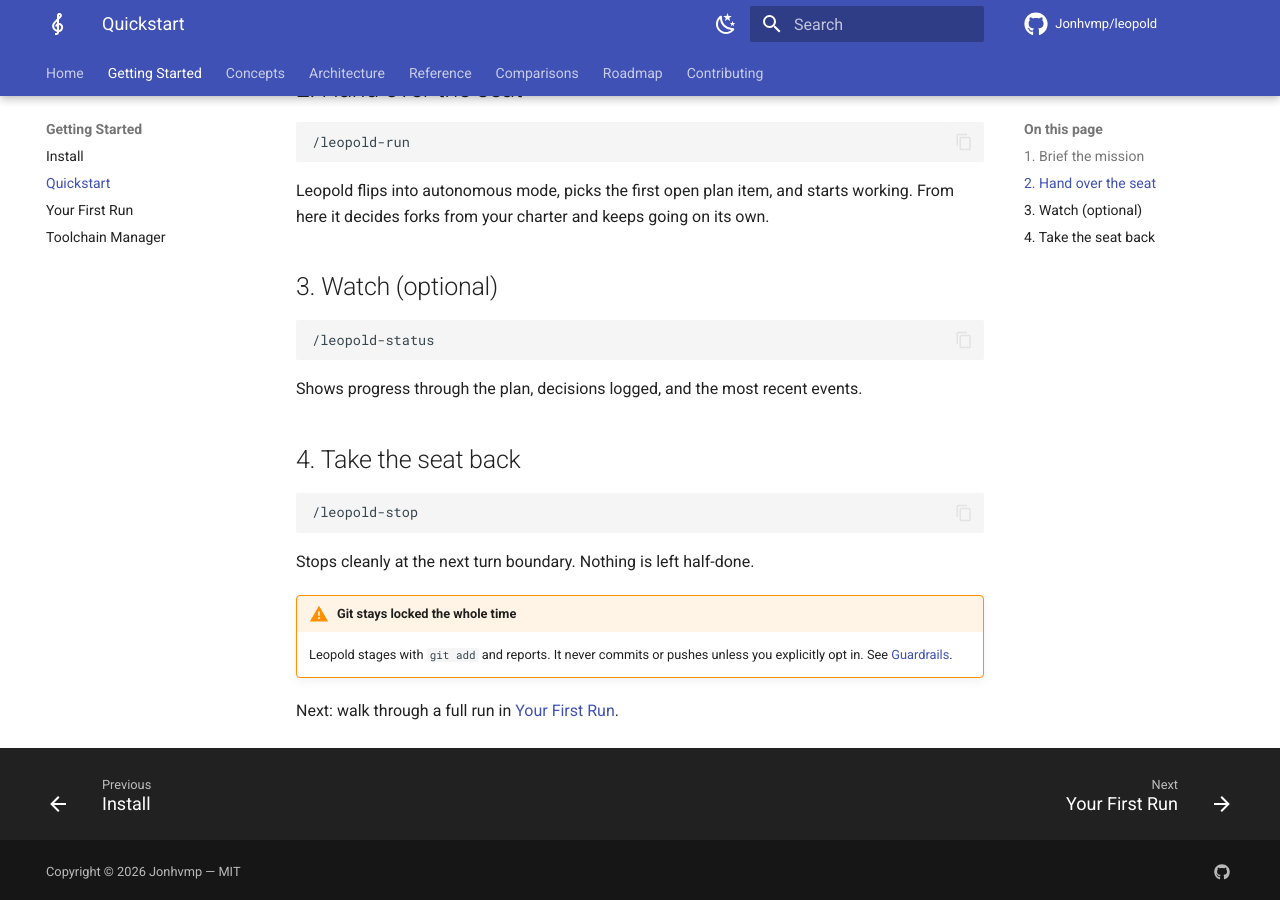
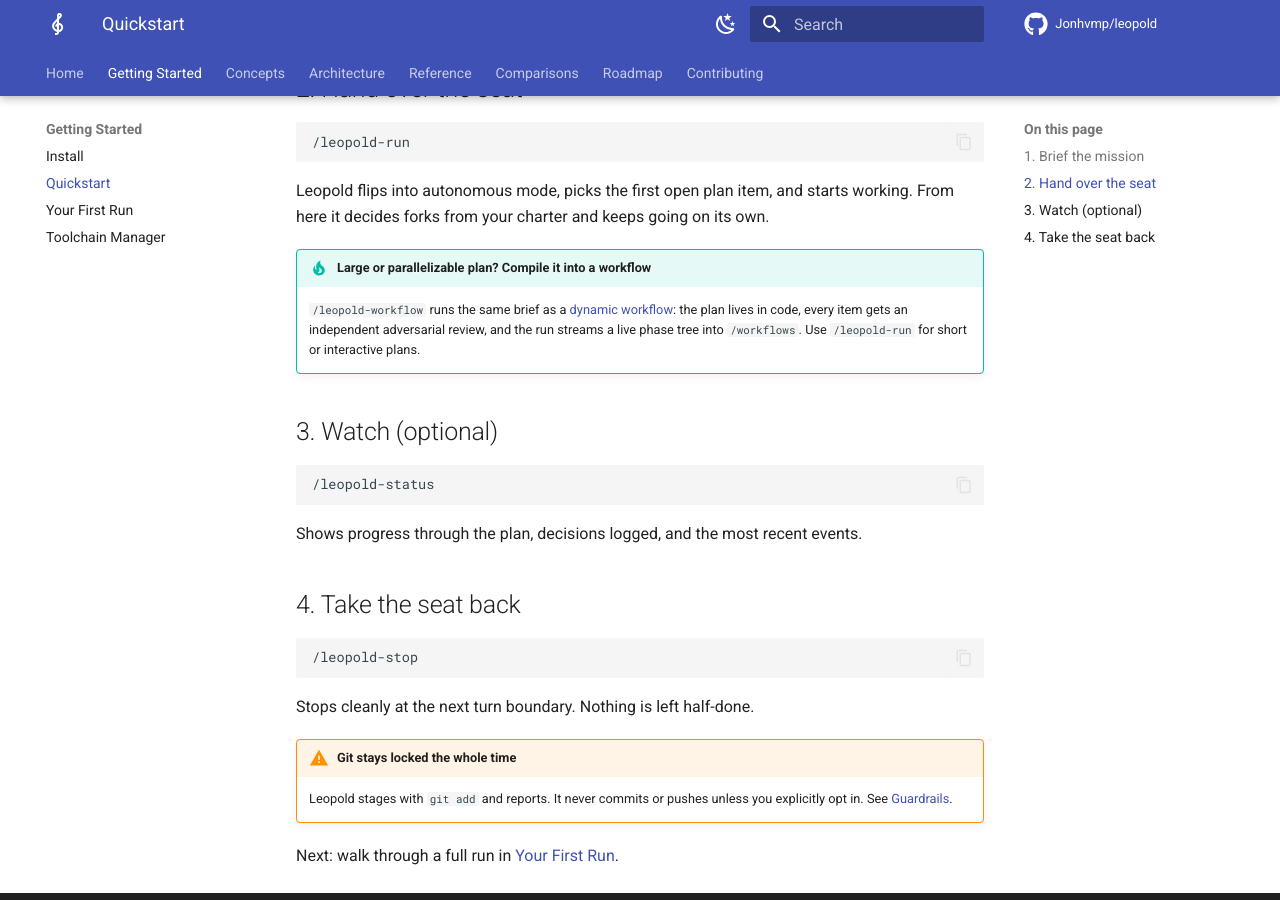
Before and after one commit to Jonhvmp/leopold, an MkDocs documentation site: the page built from docs/getting-started/quickstart.md, in a window 1280 px wide and 900 px high, scrolled down 901 px. Built offline with MkDocs 1.6.1 and Material for MkDocs 9.7.7, drawn with Linux system fonts in a browser that asks for light colours; comment, search, counter and statistics services are not loaded.

Commit message:
demo: synthesize the cast deterministically; show the workflow engine
The old demo needed asciinema installed and told the pre-workflow story. Rewrite
record-demo.sh to synthesize the cast directly (asciinema v2 is just JSONL — no
recorder, byte-stable reruns) and render via agg / svg-term / npx svg-term-cli.
The walkthrough now covers the real flow: the brief (plan by tournament), the
leopold workflow compiler emitting waves, the adversarial verify panel catching
a blocking security finding on a critical item, the root-cause panel, and
learn-on-finish proposing charter amendments. Still honest by design — a
scripted walkthrough, never a faked model session. Regenerated demo.cast +
demo.svg and verified the animation in a browser.

Docs polish: Cost & Security and Run Isolation join the mkdocs nav (they were
orphaned and warned on every build), the Quickstart points large plans at
/leopold-workflow, and the README quickstart block lists `leopold workflow`.

````diff
--- a/docs/getting-started/quickstart.md
+++ b/docs/getting-started/quickstart.md
@@ -38,6 +38,12 @@ this brief, so take your time here.
 Leopold flips into autonomous mode, picks the first open plan item, and starts
 working. From here it decides forks from your charter and keeps going on its own.
 
+!!! tip "Large or parallelizable plan? Compile it into a workflow"
+    `/leopold-workflow` runs the same brief as a
+    [dynamic workflow](../concepts/dynamic-workflows.md): the plan lives in code,
+    every item gets an independent adversarial review, and the run streams a live
+    phase tree into `/workflows`. Use `/leopold-run` for short or interactive plans.
+
 ## 3. Watch (optional)
 
 ```text
--- a/mkdocs.yml
+++ b/mkdocs.yml
@@ -106,6 +106,8 @@ nav:
       - Quality & Orchestration: quality-and-orchestration.md
       - Decision Protocol: decision-protocol.md
       - Guardrails: guardrails.md
+      - Cost & Security: cost-and-security.md
+      - Run Isolation: run-isolation.md
       - gstack Playbook: gstack-playbook.md
   - Architecture:
       - Overview: architecture.md
````
Also changed, not shown: CHANGELOG.md (+10 -0 lines), README.md (+3 -2 lines), assets/demo.svg, 2 other files.
